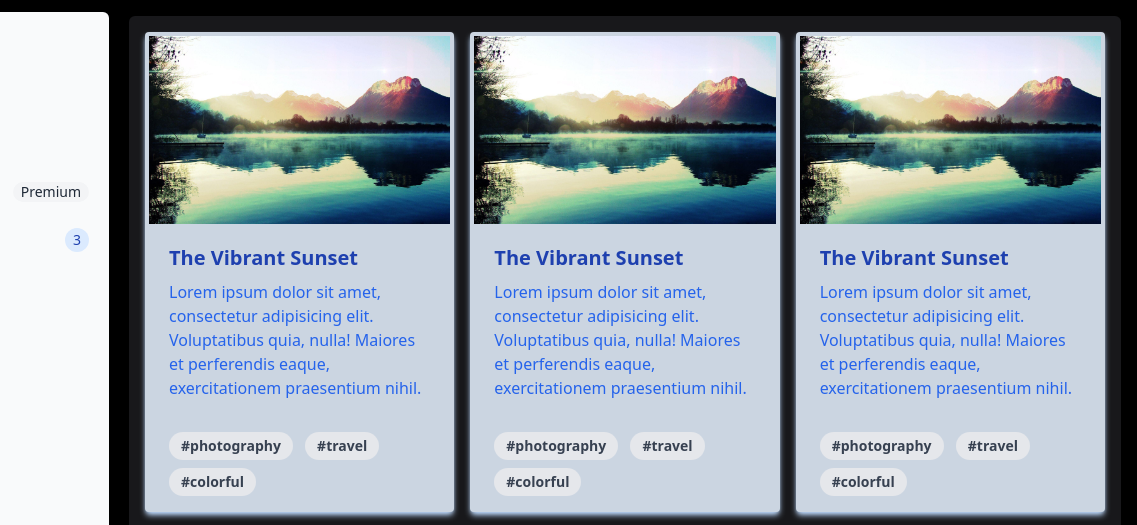
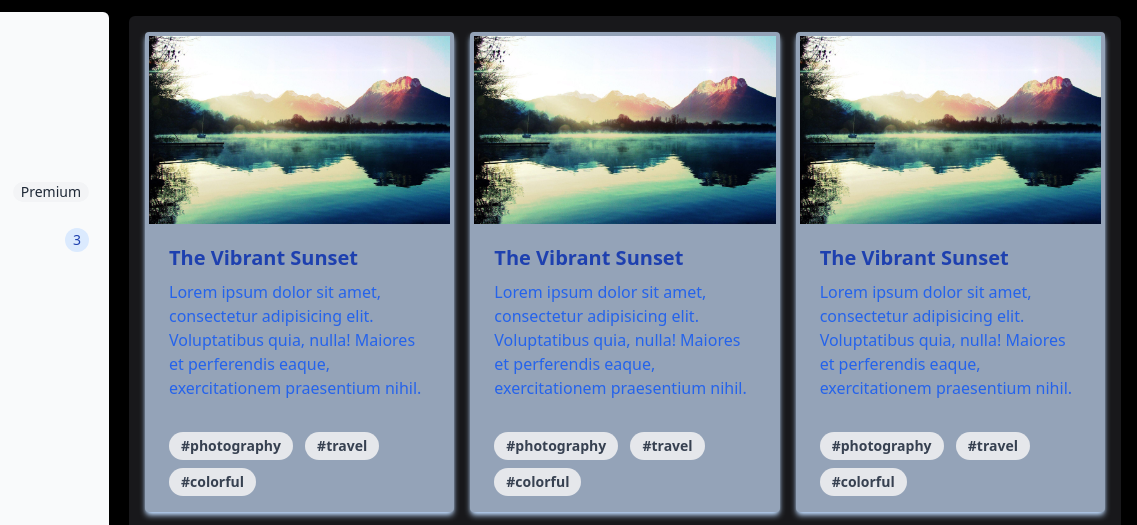
Before and after one commit to rishiikesh/Random-Clone, a plain HTML site: page code/index.html in a window 1280 px wide. Shown: the top 525 px of the page, 143-1280 px from the left. Drawn offline with nearby package versions, Linux system fonts and the light colour scheme; files whose address does not match are found by name.

Commit message:
Color changes

```diff
--- a/code/index.html
+++ b/code/index.html
@@ -82,7 +82,7 @@
  <div class="p-4 sm:ml-64">
    <div class="p-4 bg-zinc-900 rounded-md">
       <div class="grid grid-cols-3 gap-4 mb-4">
-         <div class="max-w-sm rounded overflow-hidden shadow-md shadow-blue-200 hover:shadow-blue-300 bg-slate-300">
+         <div class="max-w-sm rounded overflow-hidden shadow-md shadow-blue-200 hover:shadow-blue-300 bg-slate-400">
             <img class="w-full p-1 rounded" src="/images/scenary.jpg" alt="Sunset in the mountains">
             <div class="px-6 py-4">
               <div class="font-bold text-xl mb-2 text-blue-800">The Vibrant Sunset</div>
@@ -97,7 +97,7 @@
             </div>
          </div>
 
-         <div class="max-w-sm rounded overflow-hidden shadow-md shadow-blue-200 hover:shadow-blue-300 bg-slate-300">
+         <div class="max-w-sm rounded overflow-hidden shadow-md shadow-blue-200 hover:shadow-blue-300 bg-slate-400">
             <img class="w-full p-1 rounded" src="/images/scenary.jpg" alt="Sunset in the mountains">
             <div class="px-6 py-4">
               <div class="font-bold text-xl mb-2 text-blue-800">The Vibrant Sunset</div>
@@ -112,7 +112,7 @@
             </div>
          </div>
 
-         <div class="max-w-sm rounded overflow-hidden shadow-md shadow-blue-200 hover:shadow-blue-300 bg-slate-300">
+         <div class="max-w-sm rounded overflow-hidden shadow-md shadow-blue-200 hover:shadow-blue-300 bg-slate-400">
             <img class="w-full p-1 rounded" src="/images/scenary.jpg" alt="Sunset in the mountains">
             <div class="px-6 py-4">
               <div class="font-bold text-xl mb-2 text-blue-800">The Vibrant Sunset</div>
```
